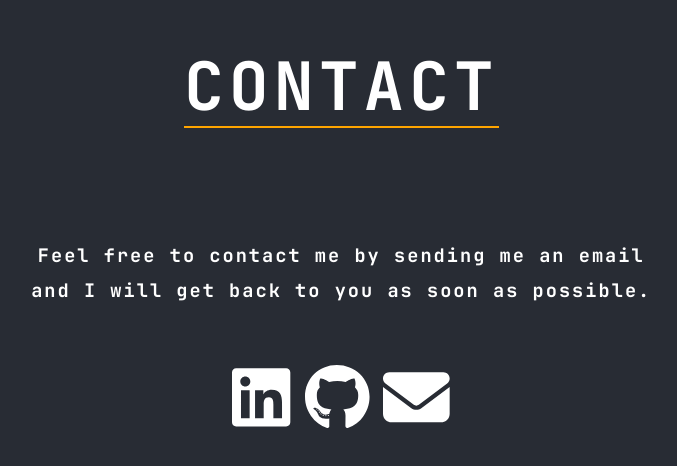
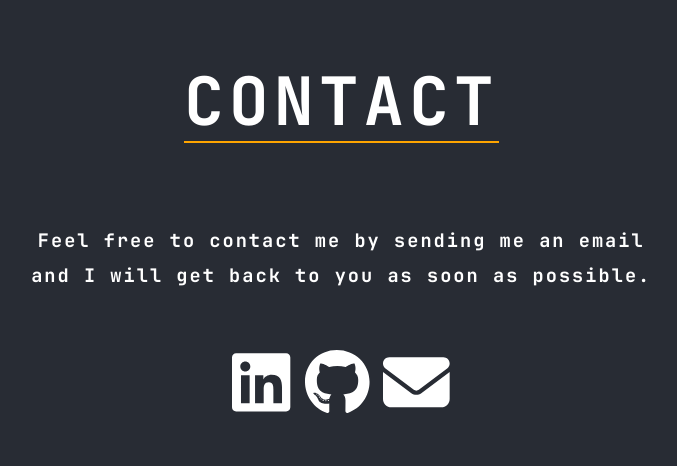
Before and after one commit to SergioVerissimo1/portfolio, a React (Create React App) app: page / in a window 1280 px wide. Shown: the part 3394-3860 px from the top of the page, without its empty margins (293-970 px from the left). Built offline with nearby package versions, Linux system fonts and the light colour scheme.

Commit message:
Update ContactPage.module.css

```diff
--- a/src/pages/ContactPage/ContactPage.module.css
+++ b/src/pages/ContactPage/ContactPage.module.css
@@ -7,7 +7,6 @@
   letter-spacing: 2px;
   font-family: MyWebFont;
   color: white;
-  margin-top: 30px;
   line-height: 35px;
   word-wrap: normal;
 }
```
